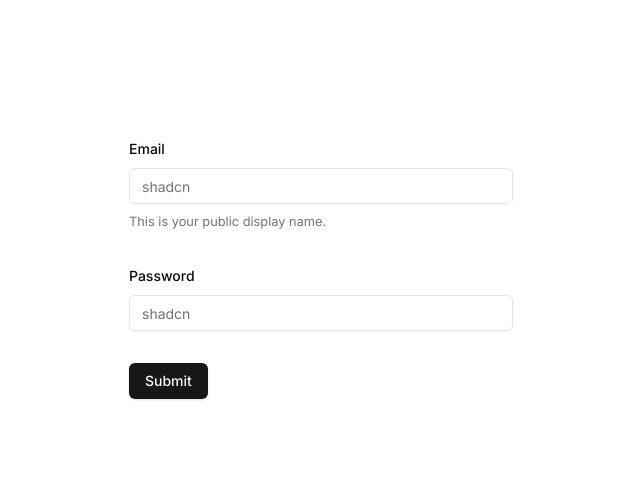
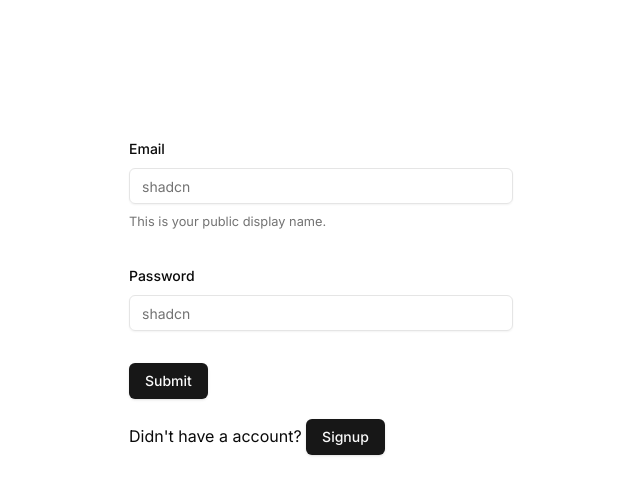
Before and after one commit to buildFast10x/Nextjs-Boilerplate, a Next.js app: page / in a window 1280 px wide. Shown: the top 494 px of the page, without its empty margins (319-959 px from the left). Built offline with nearby package versions, Linux system fonts and the light colour scheme; no server answers.

Commit message:
Final Authentication System Commit

```diff
--- a/apiCalls/User.tsx
+++ b/apiCalls/User.tsx
@@ -34,8 +34,11 @@ export default class User {
 
     async getCurrentUser() {
         try {
+            // created axios object from
             const axios = new axiosInstance();
+            // Made axios call to backend
             const response: ResponseHandler = await axios.makeCall(AllAPIRouteMapping.auth.me.apiPath, AllAPIRouteMapping.auth.me.method);
+            // returning the response
             return response;
         } catch (e: any) {
             const response: ResponseHandler = e;
--- a/app/(Auth)/(login)/page.tsx
+++ b/app/(Auth)/(login)/page.tsx
@@ -52,6 +52,10 @@ export default function Login() {
         }
     }
 
+    function handleSignupRedirect() {
+        router.push('/signup');
+    }
+
     const user: userInterface = useAppSelector((state) => state.auth.value.user);
 
     return (
@@ -84,7 +88,7 @@ export default function Login() {
                                     <FormItem>
                                         <FormLabel>Password</FormLabel>
                                         <FormControl>
-                                            <Input placeholder="shadcn" {...field} />
+                                            <Input placeholder="shadcn" type="password" {...field} />
                                         </FormControl>
                                         <FormMessage />
                                     </FormItem>
@@ -93,10 +97,11 @@ export default function Login() {
                             <Button type="submit">Submit</Button>
                         </form>
                     </Form>
-                    <div>
-                        <p>{user.id}</p>
+                    <div className="mt-5">
+                        Didn't have a account? <Button type="submit" onClick={handleSignupRedirect}>Signup</Button>
                     </div>
                 </div>
+
             </div>
         </div>
     )
--- a/app/(main)/dashboard/page.tsx
+++ b/app/(main)/dashboard/page.tsx
@@ -22,6 +22,7 @@ export default function page() {
 
     async function init() {
         const userAPIHandler = new User();
+        // Getting API Response HERE
         const response: ResponseHandler = await userAPIHandler.getCurrentUser();
         dispatch(login(response.data.data.me))
     }
--- a/controllers/userController.tsx
+++ b/controllers/userController.tsx
@@ -1,7 +1,7 @@
 import prisma from "@/lib/prismadb";
 
 import userInterface from "@/data/user/userInterface";
-import errorHandler  from "@/middlewares/ErrorResponse";
+import errorHandler  from "@/data/ErrorResponse";
 import LoginProviderEnum from "@/enums/LoginProviderEnum";
 import jsonUtilsImpl from "@/utils/jsonUtils";
 
--- a/data/ResponseHandler.tsx
+++ b/data/ResponseHandler.tsx
@@ -1,4 +1,4 @@
-import ErrorResponse from "@/middlewares/ErrorResponse";
+import ErrorResponse from "@/data/ErrorResponse";
 import jsonUtilsImpl from "@/utils/jsonUtils";
 import stringUtils from "@/utils/stringUtils";
 
```
Also changed, not shown: data/ErrorResponse.tsx (renamed from middlewares/ErrorResponse.tsx), 1 other file (tests, documents, lock files or other folders).
